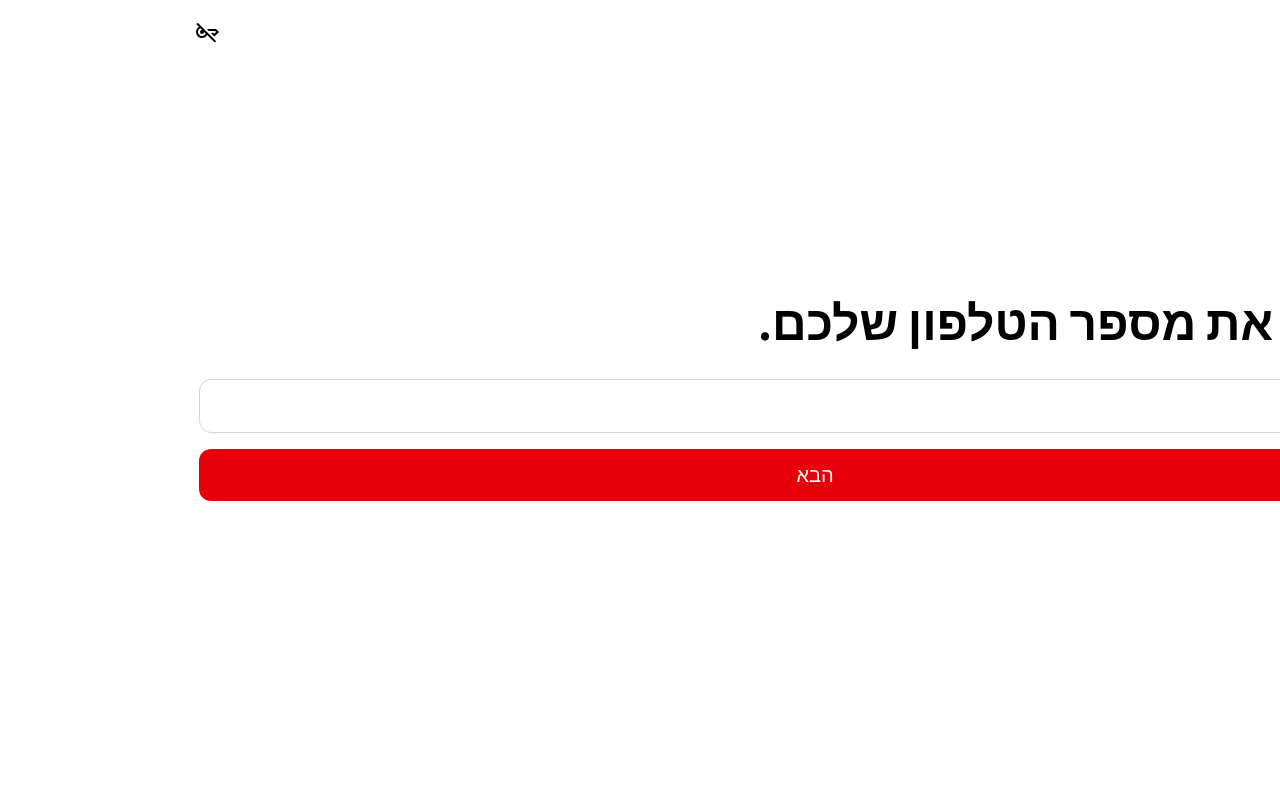
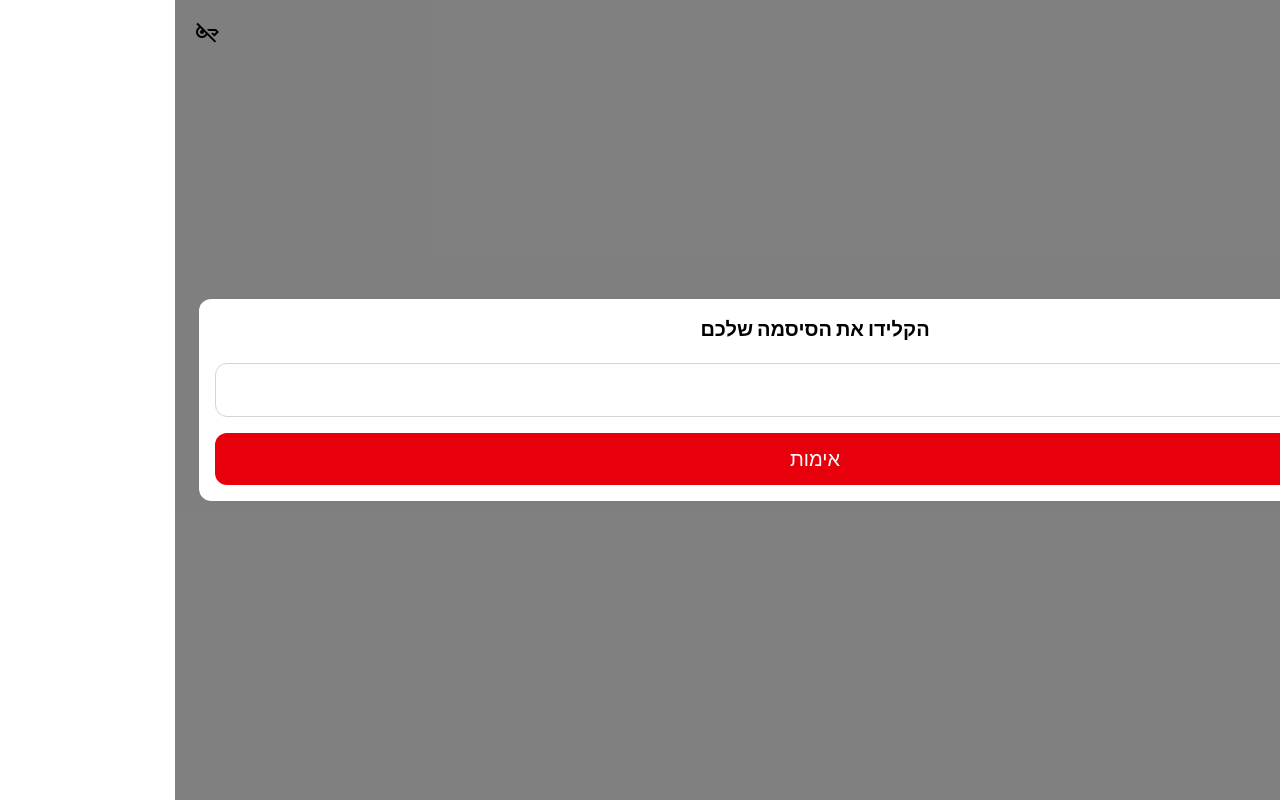
Before and after one commit to itayoshri/free-drink, a Next.js app in the folder app/: page / in a window 1280 px wide. Built offline with nearby package versions, Linux system fonts and the light colour scheme.

Commit message:
INIT: Auth pop up

```diff
--- a/app/app/layout.tsx
+++ b/app/app/layout.tsx
@@ -2,6 +2,7 @@ import type { Metadata } from "next";
 import "./globals.css";
 import { AuthProvider } from "@/context";
 import { NoKey } from "@/components/Icons";
+import ClientAuth from "@/components/Auth";
 
 export const metadata: Metadata = {
   title: "Create Next App",
@@ -17,6 +18,7 @@ export default function RootLayout({
     <AuthProvider>
       <html lang="en">
         <body className={`antialiased`}>
+          <ClientAuth />
           <div className="bg-white flex flex-col gap-4 justify-center items-center h-[100dvh] w-screen px-6">
             <NoKey width={24} className="text-black absolute top-5 left-5" />
 
--- /dev/null
+++ b/app/components/Auth/index.tsx
@@ -0,0 +1,26 @@
+"use client";
+
+import { useRef, useState } from "react";
+import Button from "../button";
+import Input from "../input";
+
+export default function ClientAuth() {
+  const [input, setInput] = useState("");
+  const buttonRef = useRef<HTMLButtonElement>(null);
+  return (
+    <div className="flex absolute h-[100dvh] px-6 w-screen items-center justify-center bg-black/50">
+      <div className="flex flex-col items-center gap-5 bg-white w-full p-4 rounded-xl">
+        <h2 className="text-black text-xl font-bold">הקלידו את הסיסמה שלכם</h2>{" "}
+        <div className="flex flex-col gap-4 w-full">
+          <Input
+            onChange={(newValue) => setInput(newValue.currentTarget.value)}
+            placeholder="סיסמה"
+          />
+          <Button onClick={() => console.log(1)} ref={buttonRef}>
+            אימות
+          </Button>
+        </div>
+      </div>
+    </div>
+  );
+}
```
